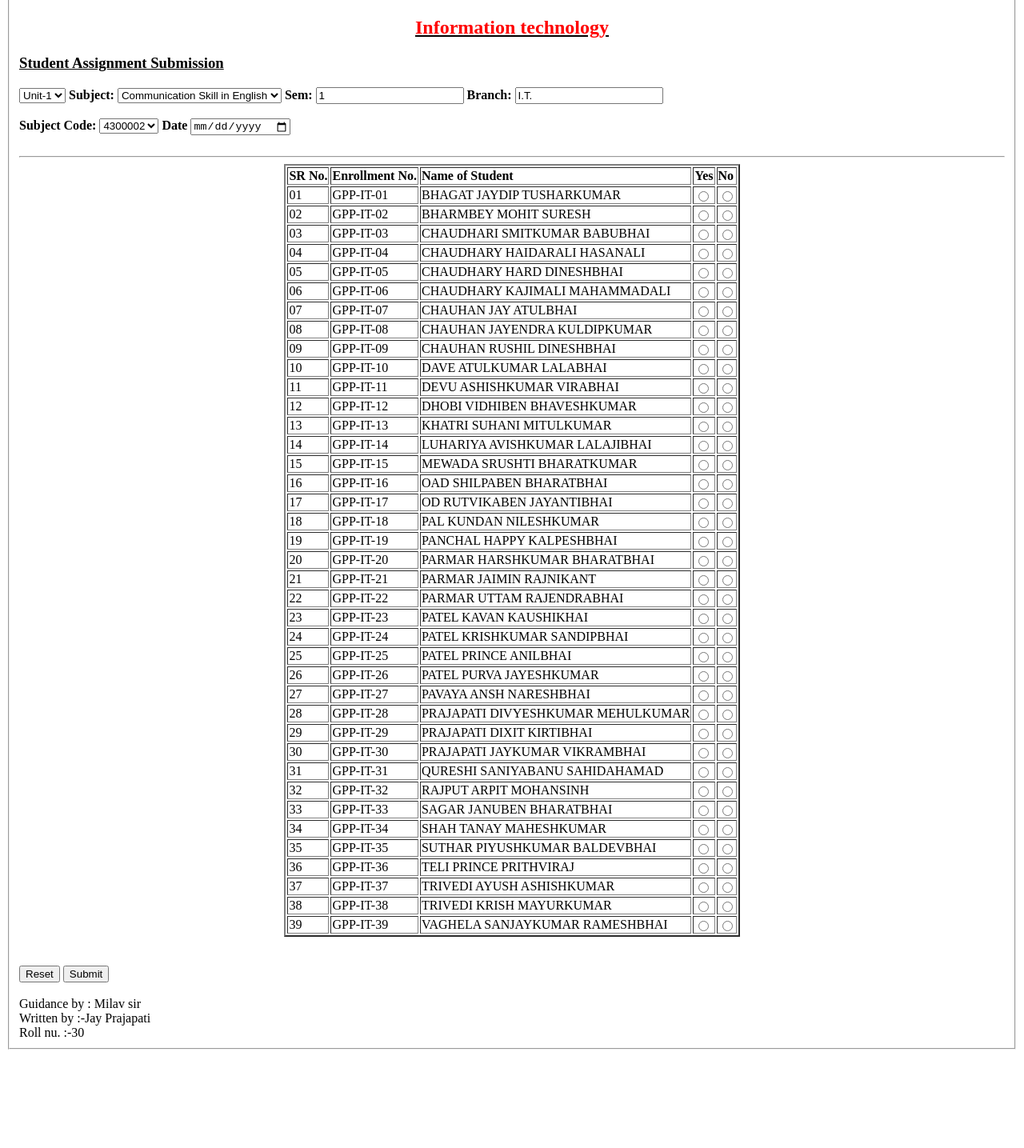
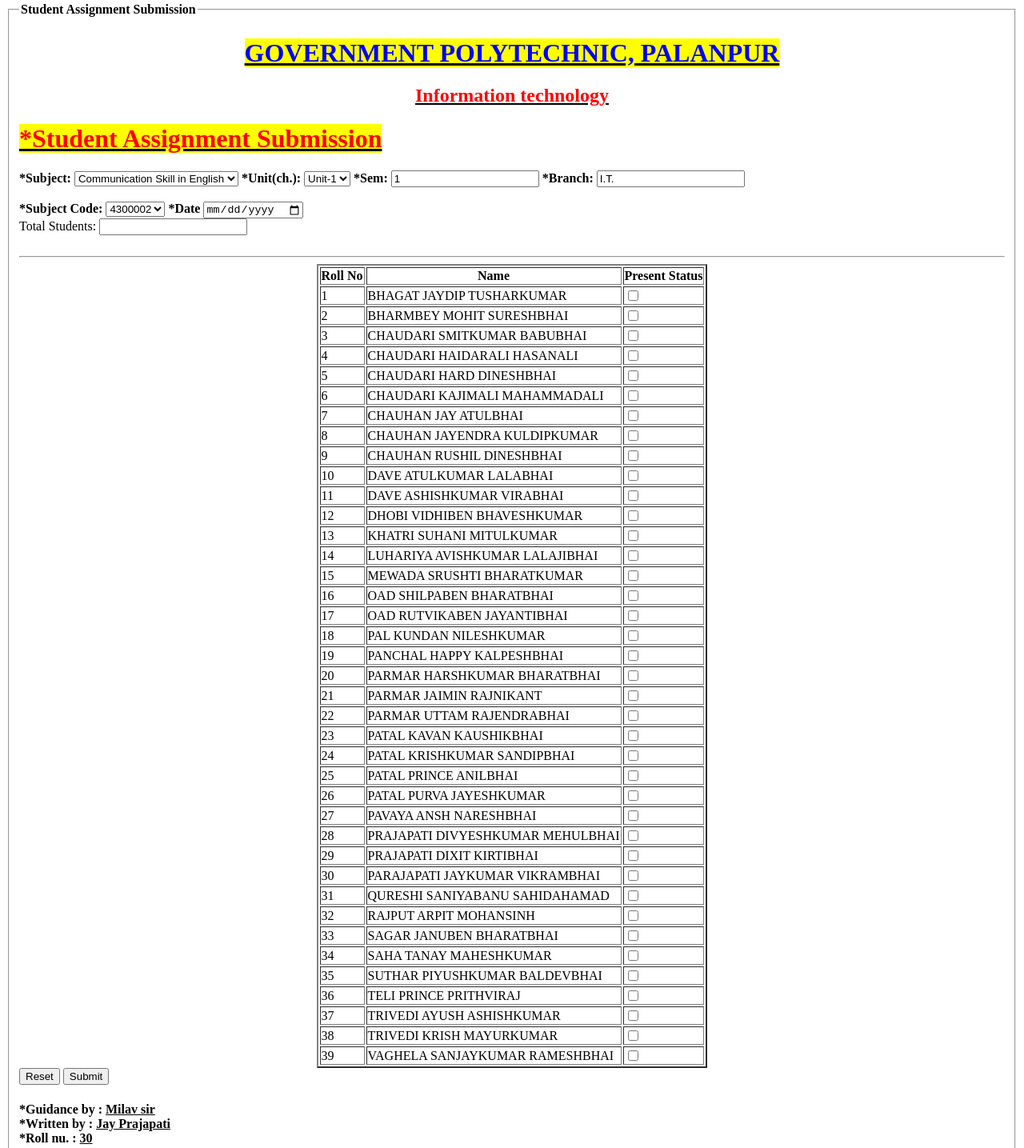
Before and after one commit to jay07112007/Jay1-prajapati, a plain HTML site: page index.html in a window 1280 px wide. Shown: the part 90-1525 px from the top of the page at 80% size. Before the commit the page ends 1410 px from the top, so only its background shows below. Drawn offline with Linux system fonts and the light colour scheme.

Commit message:
index.html

```diff
--- a/index.html
+++ b/index.html
@@ -1,17 +1,32 @@
+Find what you need faster … Home is your new landing page and surfaces your most relevant files and folders
 <html>
  <head>
-<title>Student Assignment Submission</title>
+  <title>Student Attendance Form </title>
  </head>
  <body>
+  <h2>Student Attendance Form</h2>
+  <form id="attendanceForm" onsubmit="updateTotalStudents(event)">
     <fieldset>
-<legend><mark>Assignment Submission</mark></legend>
+        <legend><b>Student Assignment Submission</b></legend>
         <center>
             <h1><u><b><strong><mark><font color="blue">GOVERNMENT POLYTECHNIC, PALANPUR</font></mark></strong></b></u></h1>
             <h2><b><u>
             <font color="red">Information technology</font>
             </u></b></h2>
             </center>
-<label><h3><u><strong>Student Assignment Submission</strong></u></h3></label>
+            <label><h1><u><strong><mark><font color="red">*Student Assignment Submission</font></mark></strong></u></h1></label>
+
+            <label><b>*Subject:</b></label>
+            <select name="drop-down">
+            <option value="sub">Communication Skill in English</option>
+            <option value="sub">Introduction to I.T. System</option>
+            <option value="sub">Maths</option>
+            <option value="sub">Python Programming</option>
+            <option value="sub">S.W.D.</option>
+            <option value="sub">Sport&Yoga</option>
+            </select>
+
+            <label><b>*Unit(ch.):</b></label>
             <select name="drop-down">
                 <option value="unit">Unit-1</option>
                 <option value="unit">Unit-2</option>
@@ -20,22 +35,13 @@
                 <option value="unit">Unit-5</option>
                 <option value="unit">Unit-6</option>
             </select>
-<label><b>Subject:</b></label>
-<select name="drop-down">
-<option value="sub">Communication Skill in English</option>
-<option value="sub">Introduction to I.T. System</option>
-<option value="sub">Maths</option>
-<option value="sub">Python Programming</option>
-<option value="sub">S.W.D.</option>
-<option value="sub">Sport&Yoga</option>
-</select>
-<label><b>Sem:</b></label>
+            <label><b>*Sem:</b></label>
             <input type="number" value="1">
-<label><b>Branch:</b></label>
+            <label><b>*Branch:</b></label>
             <input type="text" value="I.T.">
             <br>
             <br>
-<label><b>Subject Code:</b></label>
+            <label><b>*Subject Code:</b></label>
             <select name="drop-down">
             <option value="sub">4300002</option>
             <option value="sub">4311602</option>
@@ -44,303 +50,237 @@
             <option value="sub">4311603</option>
             <option value="sub">4300015</option>
             </select>
-<label><b>Date</b></label>
+            <label><b>*Date</b></label>
             <input type="date">
+            <br><label for="total">Total Students:</label> <input type="text" id="total" name="total" readonly>
             <br>
             <br>
             <hr>
-<table  border ="2" align="center">
+            <table class="attendance-table" border="2" align="center">
+    <thead>
      <tr>
-	    <td><b>SR No.</b></td>
-	    <td><b>Enrollment No.</b></td>
-	    <td><b>Name of Student</b></td>
-	    <td><b>Yes</b></td>
-	    <td><b>No</b></td>
+      <th>Roll No</th>
+      <th>Name</th>
+      <th>Present Status</th>
+     </tr>
+    </thead>
+    <tbody>
+     <tr>
+      <td>1</td>
+      <td>BHAGAT JAYDIP TUSHARKUMAR</td>
+      <td><input type="checkbox"></td>
      </tr>
      <tr>
-	    <td>01</td>
-	    <td>GPP-IT-01</td>
-	    <td>BHAGAT JAYDIP TUSHARKUMAR</td>
-	    <td><input type="radio" name="option"></td>
-	    <td><input type="radio" name="option"></td>
+      <td>2</td>
+      <td>BHARMBEY MOHIT SURESHBHAI</td>
+      <td><input type="checkbox"></td>
      </tr>
      <tr>
-	    <td>02</td>
-	    <td>GPP-IT-02</td>
-	    <td>BHARMBEY MOHIT SURESH</td>
-	    <td><input type="radio" name="A"></td>
-	    <td><input type="radio" name="A"></td>
+      <td>3</td>
+      <td>CHAUDARI SMITKUMAR BABUBHAI</td>
+      <td><input type="checkbox"></td>
      </tr>
      <tr>
-	     <td>03</td>
-	     <td>GPP-IT-03</td>
-	     <td>CHAUDHARI SMITKUMAR BABUBHAI</td>
-	     <td><input type="radio" name="B"></td>
-	     <td><input type="radio" name="B"></td>
+      <td>4</td>
+      <td>CHAUDARI HAIDARALI HASANALI</td>
+      <td><input type="checkbox"></td>
      </tr>
      <tr>
-	    <td>04</td>
-	    <td>GPP-IT-04</td>
-	    <td>CHAUDHARY HAIDARALI HASANALI</td>
-	    <td><input type="radio" name="C"></td>
-	    <td><input type="radio" name="C"></td>
+      <td>5</td>
+      <td>CHAUDARI HARD DINESHBHAI</td>
+      <td><input type="checkbox"></td>
      </tr>
      <tr>
-	    <td>05</td>
-	    <td>GPP-IT-05</td>
-	    <td>CHAUDHARY HARD DINESHBHAI</td>
-	    <td><input type="radio" name="D"></td>
-	    <td><input type="radio" name="D"></td>
+      <td>6</td>
+      <td>CHAUDARI KAJIMALI MAHAMMADALI</td>
+      <td><input type="checkbox"></td>
      </tr>
      <tr>
-	    <td>06</td>
-	    <td>GPP-IT-06</td>
-	    <td>CHAUDHARY KAJIMALI MAHAMMADALI</td>
-	    <td><input type="radio" name="E"></td>
-	    <td><input type="radio" name="E"></td>
+      <td>7</td>
+      <td>CHAUHAN JAY ATULBHAI</td>
+      <td><input type="checkbox"></td>
      </tr>
      <tr>
-        <td>07</td>
-        <td>GPP-IT-07</td>
-        <td>CHAUHAN JAY ATULBHAI</td>
-        <td><input type="radio" name="F"></td>
-        <td><input type="radio" name="F"></td>
+      <td>8</td>
+      <td>CHAUHAN JAYENDRA KULDIPKUMAR</td>
+      <td><input type="checkbox"></td>
      </tr>
      <tr>
-        <td>08</td>
-        <td>GPP-IT-08</td>
-        <td>CHAUHAN JAYENDRA KULDIPKUMAR</td>
-        <td><input type="radio" name="G"></td>
-        <td><input type="radio" name="G"></td>
-      </tr>
-      <tr>
-        <td>09</td>
-        <td>GPP-IT-09</td>
+      <td>9</td>
       <td>CHAUHAN RUSHIL DINESHBHAI</td>
-        <td><input type="radio" name="H"></td>
-        <td><input type="radio" name="H"></td>
+      <td><input type="checkbox"></td>
      </tr>
      <tr>
       <td>10</td>
-        <td>GPP-IT-10</td>
       <td>DAVE ATULKUMAR LALABHAI</td>
-        <td><input type="radio" name="I"></td>
-        <td><input type="radio" name="I"></td>
+      <td><input type="checkbox"></td>
      </tr>
      <tr>
       <td>11</td>
-        <td>GPP-IT-11</td>
-        <td>DEVU ASHISHKUMAR VIRABHAI</td>
-        <td><input type="radio" name="J"></td>
-        <td><input type="radio" name="J"></td>
+      <td>DAVE ASHISHKUMAR VIRABHAI</td>
+      <td><input type="checkbox"></td>
      </tr>
      <tr>
       <td>12</td>
-        <td>GPP-IT-12</td>
       <td>DHOBI VIDHIBEN BHAVESHKUMAR</td>
-        <td><input type="radio" name="K"></td>
-        <td><input type="radio" name="K"></td>
+      <td><input type="checkbox"></td>
      </tr>
      <tr>
       <td>13</td>
-        <td>GPP-IT-13</td>
       <td>KHATRI SUHANI MITULKUMAR</td>
-        <td><input type="radio" name="L"></td>
-        <td><input type="radio" name="L"></td>
+      <td><input type="checkbox"></td>
      </tr>
      <tr>
       <td>14</td>
-        <td>GPP-IT-14</td>
       <td>LUHARIYA AVISHKUMAR LALAJIBHAI</td>
-        <td><input type="radio" name="M"></td>
-        <td><input type="radio" name="M"></td>
+      <td><input type="checkbox"></td>
      </tr>
      <tr>
       <td>15</td>
-        <td>GPP-IT-15</td>
       <td>MEWADA SRUSHTI BHARATKUMAR</td>
-        <td><input type="radio" name="N"></td>
-        <td><input type="radio" name="N"></td>
+      <td><input type="checkbox"></td>
      </tr>
      <tr>
       <td>16</td>
-        <td>GPP-IT-16</td>
       <td>OAD SHILPABEN BHARATBHAI</td>
-        <td><input type="radio" name="O"></td>
-        <td><input type="radio" name="O"></td>
+      <td><input type="checkbox"></td>
      </tr>
      <tr>
       <td>17</td>
-        <td>GPP-IT-17</td>
-        <td>OD RUTVIKABEN JAYANTIBHAI</td>
-        <td><input type="radio" name="P"></td>
-        <td><input type="radio" name="P"></td>
+      <td>OAD RUTVIKABEN JAYANTIBHAI</td>
+      <td><input type="checkbox"></td>
      </tr>
      <tr>
       <td>18</td>
-        <td>GPP-IT-18</td>
       <td>PAL KUNDAN NILESHKUMAR</td>
-        <td><input type="radio" name="Q"></td>
-        <td><input type="radio" name="Q"></td>
+      <td><input type="checkbox"></td>
      </tr>
      <tr>
       <td>19</td>
-        <td>GPP-IT-19</td>
       <td>PANCHAL HAPPY KALPESHBHAI</td>
-        <td><input type="radio" name="R"></td>
-        <td><input type="radio" name="R"></td>
+      <td><input type="checkbox"></td>
      </tr>
      <tr>
       <td>20</td>
-        <td>GPP-IT-20</td>
       <td>PARMAR HARSHKUMAR BHARATBHAI</td>
-        <td><input type="radio" name="S"></td>
-        <td><input type="radio" name="S"></td>
+      <td><input type="checkbox"></td>
      </tr>
      <tr>
       <td>21</td>
-        <td>GPP-IT-21</td>
       <td>PARMAR JAIMIN RAJNIKANT</td>
-        <td><input type="radio" name="T"></td>
-        <td><input type="radio" name="T"></td>
+      <td><input type="checkbox"></td>
      </tr>
      <tr>
       <td>22</td>
-        <td>GPP-IT-22</td>
       <td>PARMAR UTTAM RAJENDRABHAI</td>
-        <td><input type="radio" name="U"></td>
-        <td><input type="radio" name="U"></td>
+      <td><input type="checkbox"></td>
      </tr>
      <tr>
       <td>23</td>
-        <td>GPP-IT-23</td>
-        <td>PATEL KAVAN KAUSHIKHAI</td>
-        <td><input type="radio" name="V"></td>
-        <td><input type="radio" name="V"></td>
+      <td>PATAL KAVAN KAUSHIKBHAI</td>
+      <td><input type="checkbox"></td>
      </tr>
      <tr>
       <td>24</td>
-        <td>GPP-IT-24</td>
-        <td>PATEL KRISHKUMAR SANDIPBHAI</td>
-        <td><input type="radio" name="W"></td>
-        <td><input type="radio" name="W"></td>
+      <td>PATAL KRISHKUMAR SANDIPBHAI</td>
+      <td><input type="checkbox"></td>
      </tr>
      <tr>
       <td>25</td>
-        <td>GPP-IT-25</td>
-        <td>PATEL PRINCE ANILBHAI</td>
-        <td><input type="radio" name="X"></td>
-        <td><input type="radio" name="X"></td>
+      <td>PATAL PRINCE ANILBHAI</td>
+      <td><input type="checkbox"></td>
      </tr>
      <tr>
       <td>26</td>
-        <td>GPP-IT-26</td>
-        <td>PATEL PURVA JAYESHKUMAR</td>
-        <td><input type="radio" name="Y"></td>
-        <td><input type="radio" name="Y"></td>
+      <td>PATAL PURVA JAYESHKUMAR</td>
+      <td><input type="checkbox"></td>
      </tr>
      <tr>
       <td>27</td>
-        <td>GPP-IT-27</td>
       <td>PAVAYA ANSH NARESHBHAI</td>
-        <td><input type="radio" name="Z"></td>
-        <td><input type="radio" name="Z"></td>
+      <td><input type="checkbox"></td>
      </tr>
      <tr>
       <td>28</td>
-        <td>GPP-IT-28</td>
-        <td>PRAJAPATI DIVYESHKUMAR MEHULKUMAR</td>
-        <td><input type="radio" name="name"></td>
-        <td><input type="radio" name="name"></td>
+      <td>PRAJAPATI DIVYESHKUMAR MEHULBHAI</td>
+      <td><input type="checkbox"></td>
      </tr>
      <tr>
       <td>29</td>
-        <td>GPP-IT-29</td>
       <td>PRAJAPATI DIXIT KIRTIBHAI</td>
-        <td><input type="radio" name="a"></td>
-        <td><input type="radio" name="a"></td>
+      <td><input type="checkbox"></td>
      </tr>
      <tr>
       <td>30</td>
-        <td>GPP-IT-30</td>
-        <td>PRAJAPATI JAYKUMAR VIKRAMBHAI</td>
-        <td><input type="radio" name="b"></td>
-        <td><input type="radio" name="b"></td>
+      <td>PARAJAPATI JAYKUMAR VIKRAMBHAI</td>
+      <td><input type="checkbox"></td>
      </tr>
      <tr>
       <td>31</td>
-        <td>GPP-IT-31</td>
       <td>QURESHI SANIYABANU SAHIDAHAMAD</td>
-        <td><input type="radio" name="c"></td>
-        <td><input type="radio" name="c"></td>
+      <td><input type="checkbox"></td>
      </tr>
      <tr>
       <td>32</td>
-        <td>GPP-IT-32</td>
       <td>RAJPUT ARPIT MOHANSINH</td>
-        <td><input type="radio" name="d"></td>
-        <td><input type="radio" name="d"></td>
+      <td><input type="checkbox"></td>
      </tr>
      <tr>
       <td>33</td>
-        <td>GPP-IT-33</td>
       <td>SAGAR JANUBEN BHARATBHAI</td>
-        <td><input type="radio" name="e"></td>
-        <td><input type="radio" name="e"></td>
+      <td><input type="checkbox"></td>
      </tr>
      <tr>
       <td>34</td>
-        <td>GPP-IT-34</td>
-        <td>SHAH TANAY MAHESHKUMAR</td>
-        <td><input type="radio" name="f"></td>
-        <td><input type="radio" name="f"></td>
+      <td>SAHA TANAY MAHESHKUMAR</td>
+      <td><input type="checkbox"></td>
      </tr>
      <tr>
       <td>35</td>
-        <td>GPP-IT-35</td>
       <td>SUTHAR PIYUSHKUMAR BALDEVBHAI</td>
-        <td><input type="radio" name="g"></td>
-        <td><input type="radio" name="g"></td>
+      <td><input type="checkbox"></td>
      </tr>
      <tr>
       <td>36</td>
-        <td>GPP-IT-36</td>
       <td>TELI PRINCE PRITHVIRAJ</td>
-        <td><input type="radio" name="h"></td>
-        <td><input type="radio" name="h"></td>
+      <td><input type="checkbox"></td>
      </tr>
      <tr>
       <td>37</td>
-        <td>GPP-IT-37</td>
       <td>TRIVEDI AYUSH ASHISHKUMAR</td>
-        <td><input type="radio" name="i"></td>
-        <td><input type="radio" name="i"></td>
+      <td><input type="checkbox"></td>
      </tr>
      <tr>
       <td>38</td>
-        <td>GPP-IT-38</td>
       <td>TRIVEDI KRISH MAYURKUMAR</td>
-        <td><input type="radio" name="j"></td>
-        <td><input type="radio" name="j"></td>
+      <td><input type="checkbox"></td>
      </tr>
      <tr>
       <td>39</td>
-        <td>GPP-IT-39</td>
       <td>VAGHELA SANJAYKUMAR RAMESHBHAI</td>
-        <td><input type="radio" name="k"></td>
-        <td><input type="radio" name="k"></td>
+      <td><input type="checkbox"></td>
      </tr>
+    </tbody>
    </table>
-<br>
-<br>
-<input type="button" value="Reset" name="Reset">
-<input type="button" value="Submit" name="Submit">
-<br>
-<br>
-Guidance by : Milav sir
+   <input type="reset">
+   <input type="submit" value="Submit">
+   <h4>
+    *Guidance by : <u>Milav sir</u>
     <footer>
-Written by :-Jay Prajapati<br>
-Roll nu. :-30</footer>
+        *Written by : <u>Jay Prajapati</u><br>
+        *Roll nu. : <u>30</u>
+    </h4>
+    </footer>
     </fieldset>
+  </form>
+  <script>
+        function updateTotalStudents(event) {
+            event.preventDefault();
+            const checkboxes = document.querySelectorAll('input[type="checkbox"]');
+            const checkedCheckboxes = Array.from(checkboxes).filter(checkbox => checkbox.checked);
+
+            document.getElementById('total').value = checkedCheckboxes.length;
+        }
+    </script>
  </body>
 </html>
```
Lines whose indentation alone changed are shown as unchanged.
